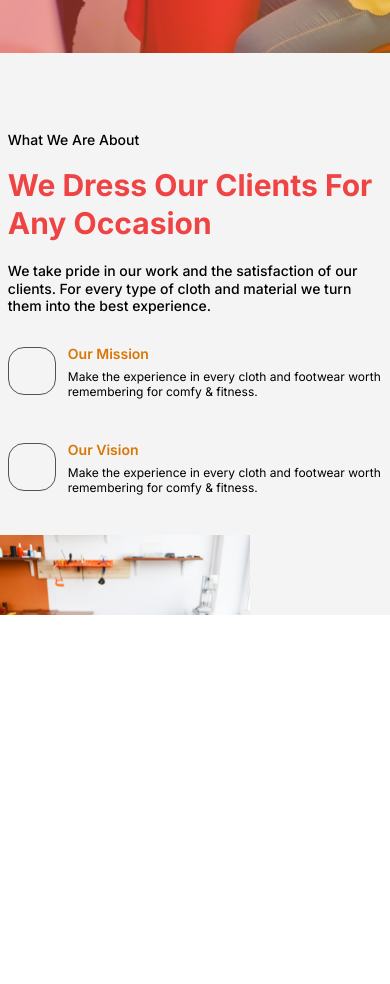
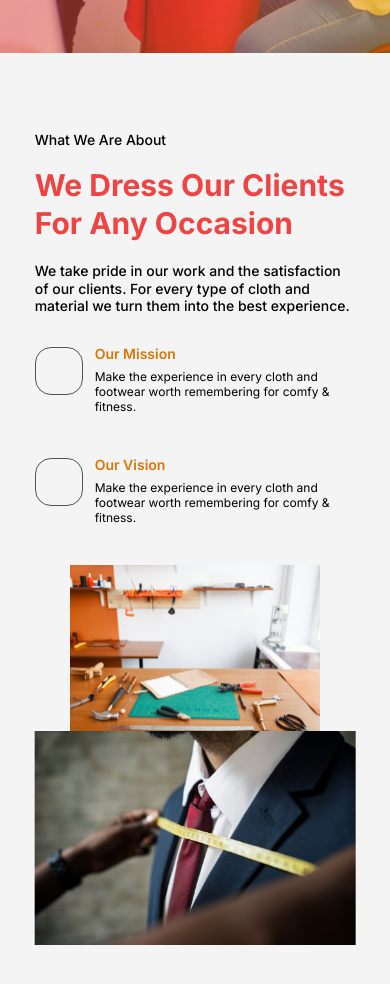
Before and after one commit to mmesomasaint/hulksmasher, a Next.js app: page / in a window 390 px wide. Shown: the part 720-1704 px from the top of the page. Before the commit the page ends 1335 px from the top, so only its background shows below. Built offline with nearby package versions, Linux system fonts and the light colour scheme.

Commit message:
Feat: Make the images responsive

```diff
--- a/app/page.tsx
+++ b/app/page.tsx
@@ -99,10 +99,10 @@ export default function Home() {
             <Image src='/pattern.png' width={500} height={500} alt='pattern' className="hidden lg:block absolute -right-[15%] transform -rotate-45 origin-top-right grayscale" />
             <div className='w-full h-fit bg-zinc-100'>
             <div className='w-full lg:w-[90%] xl:w-[80%] mx-auto flex flex-wrap justify-between items-center gap-6 py-20'>
-              <div className='w-full h-fit grid grid-cols-1 md:grid-cols-2 place-content-stretch gap-7'>
-                <div className='relative h-full'>
-                  <Image src='/workplace-artisan.jpg' width={250} height={200} alt='about industry' className='absolute top-0 left-0' />
-                  <Image src='/classy-man-tailor-shop.jpg' width={450} height={400} alt='about industry employees' className='absolute top-[150px] xl:top-[100px] right-0' />
+              <div className='w-full h-fit grid grid-cols-1 md:grid-cols-2 place-content-stretch gap-7 px-7'>
+                <div className='relative h-full px-[2%] sm:px-0'>
+                  <Image src='/workplace-artisan.jpg' width={250} height={200} alt='about industry' className='block relative md:absolute top-0 -translate-x-[50%] md:translate-x-0 left-[50%] md:left-0' />
+                  <Image src='/classy-man-tailor-shop.jpg' width={450} height={400} alt='about industry employees' className='block relative md:absolute top-0 md:top-[160px] -translate-x-[50%] left-[50%] md:-translate-x-full md:left-full' />
                 </div>
                 <div className='flex order-first md:order-none flex-col justify-start items-start gap-5 px-[2%] md:px-10'>
                   <h3 className='text-sm sm:text-base font-medium text-black leading-none'>What We Are About</h3>
```
